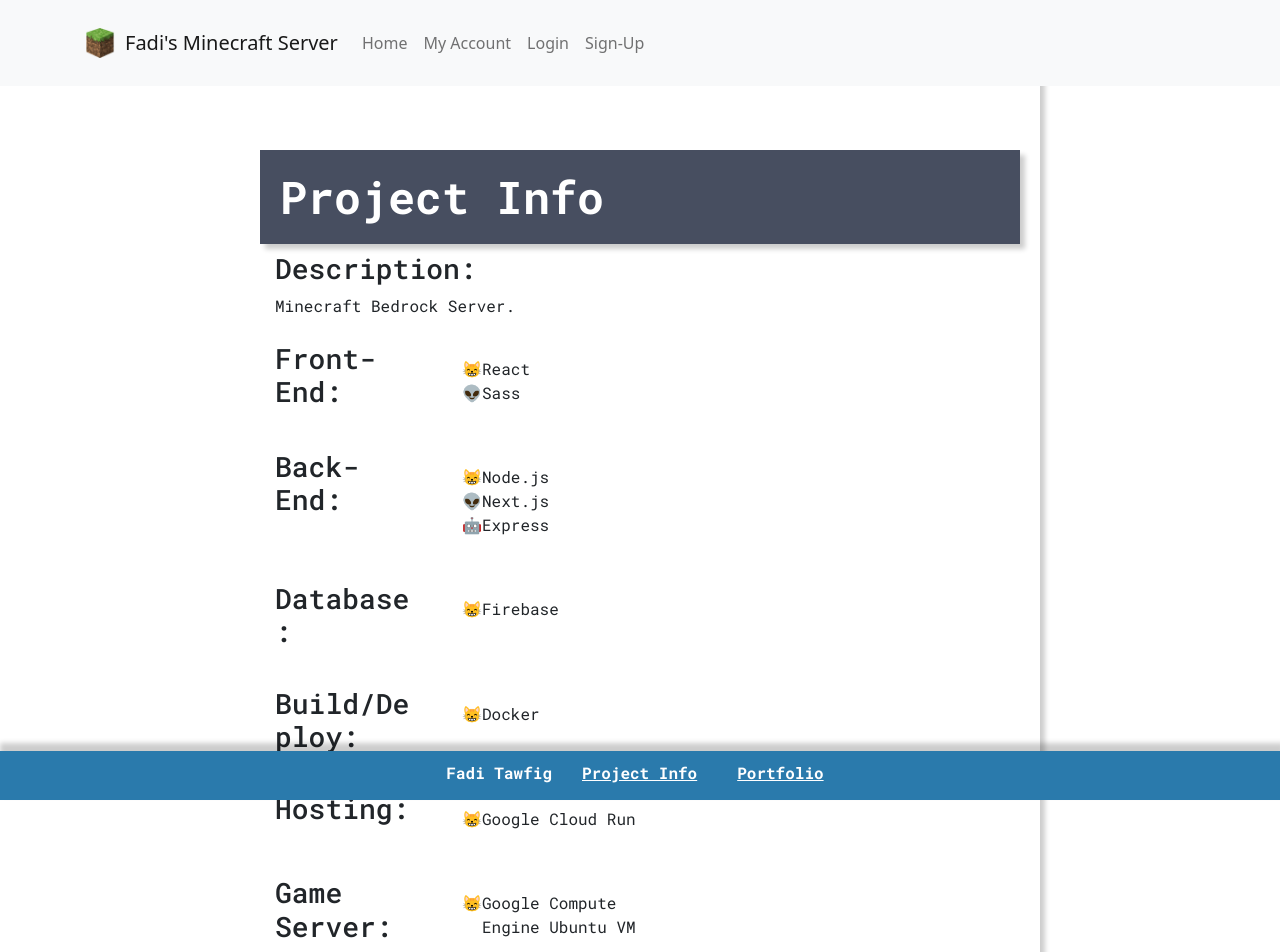
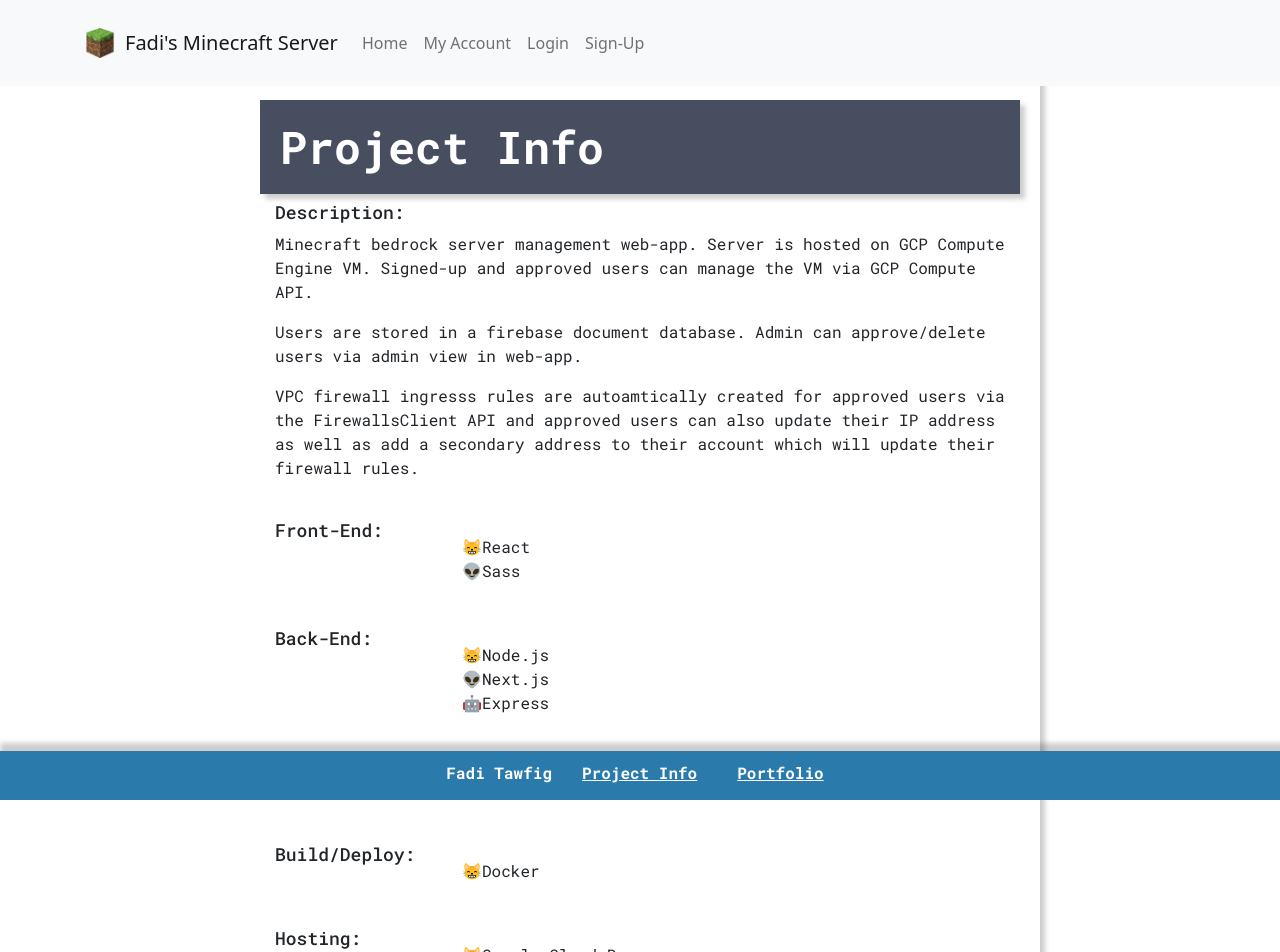
Before and after one commit to Ftawfig/mc-server-app, a Next.js app: page /info in a window 1280 px wide. Shown: the top 952 px of the page. Built offline with nearby package versions, Linux system fonts and the light colour scheme.

Commit message:
updated info page and readme

```diff
--- a/pages/admin.js
+++ b/pages/admin.js
@@ -48,7 +48,6 @@
 
 export default function Admin() {
     const { user } = getUserContext();
-    console.log(user);
     const [users, setUsers] = useState(null);
 
     const get = () => {
--- a/pages/api/users/auth.js
+++ b/pages/api/users/auth.js
@@ -12,6 +12,8 @@
 }
 
 export function createToken(user, expiry) {
+    console.log(`createToken() - UserData: `);
+    console.log(user);
     // create a jwt token that is valid for 7 days
     const token = jwt.sign({
         sub: user.id,
@@ -67,6 +69,7 @@
                 console.log(user);
 
                  // return  user details and token
+                 console.log(user);
                  return res.status(200).json(createToken(user, expiry));
             });
     }
--- a/pages/api/users/create.js
+++ b/pages/api/users/create.js
@@ -12,16 +12,23 @@
     }
 
     function createUser(requestIP) {
-        const userData = dbService.insert({...req.body, ["ip1"] : requestIP})
-        .then(userData => {
+        const {email, password} = req.body;
+
+        return dbService.insert({...req.body, ["ip1"] : requestIP})
+        .then(response => {
+            return dbService.getUser(email, password).then(userData => {
+                console.log(`userData from dbService.insert: ${userData}`);
                 console.log(userData);
                 return res.status(200).json(createToken(userData, '7d'));
             })
             .catch(e => {
+                console.log(e);
+
                 return res.status(401).json({
                     status: 401,
                     message: e
                 });
             });
+        })
     }
 }
--- a/pages/info.js
+++ b/pages/info.js
@@ -4,7 +4,9 @@
             <h2>Project Info</h2>
             <div className="description">
                 <h3>Description: </h3>
-                    Minecraft Bedrock Server.
+                <p>Minecraft bedrock server management web-app. Server is hosted on GCP Compute Engine VM. Signed-up and approved users can manage the VM via GCP Compute API.</p>
+                <p>Users are stored in a firebase document database. Admin can approve/delete users via admin view in web-app. </p>
+                <p>VPC firewall ingresss rules are autoamtically created for approved users via the FirewallsClient API and approved users can also update their IP address as well as add a secondary address to their account which will update their firewall rules. </p>
             </div>
             <br/>
             <div className="info-wrapper">
@@ -33,7 +35,8 @@
                 </ul>
                 <h3>Game Server: </h3>
                 <ul>
-                    <li>Google Compute Engine Ubuntu VM</li>
+                    <li>Google Compute Engine</li>
+                    <li>Ubuntu</li>
                 </ul>
                 <h3>Repo:</h3>
                 <ul>
--- a/pages/sign-up.js
+++ b/pages/sign-up.js
@@ -30,13 +30,13 @@
   const handleSubmit = () => {
     event.preventDefault();
 
-    console.log(formData);
-
     //TODO - add validation later
     const response = userService.create(formData).then((res) => {
       if (res.status == 401) {
         setError(res.message);
       } else {
+        console.log(res);
+        console.log(res.message);
         document.cookie = `auth_token=${res.token}`
         setSucess(true);
         router.push('/account');
--- a/services/db.service.js
+++ b/services/db.service.js
@@ -1,7 +1,7 @@
 const { getApps, initializeApp, applicationDefault, cert } = require('firebase-admin/app');
 const { getFirestore, Timestamp, FieldValue } = require('firebase-admin/firestore');
 
-const serviceAccount = require('/splendid-petal-379101-6a79a2024c33.json');
+const serviceAccount = process.env.GOOLGE_APPLICATION_CREDENTIALS;
 
 export const dbService = {
     insert,
@@ -37,7 +37,6 @@
      //if with this email already exists throw an error
     const user = await collection.where('email', '==', email).get();
 
-
     if (!user.empty) {
         throw 'User already exists!';
     }
@@ -59,7 +58,7 @@
         'approved' : false
     });
 
-    return getUser(email, password);
+    return await getUser(email, password);
 }
 
 async function getAll() {
@@ -67,11 +66,9 @@
     let users = {};
 
     snapshot.forEach(doc => {
-        //console.log(doc.id, '=>', doc.data());
         users = {...users, [doc.id] : doc.data()};
     });
 
-    //console.log(users);
     return users;
 }
 
--- a/services/user.services.js
+++ b/services/user.services.js
@@ -20,9 +20,7 @@
     }).then((response) => {
         return response.json()
     }).then((response) => {
-        if (response.status != 200) {
-            localStorage.setItem('user', JSON.stringify(response));
-        }
+        localStorage.setItem('user', JSON.stringify(response));
 
         return response;
     });
--- a/styles/info-styles.scss
+++ b/styles/info-styles.scss
@@ -11,8 +11,8 @@
     box-shadow: 5px 5px 5px #00000033;
     max-width: 800px;
     margin: auto;
-    padding-top: 150px;
-    padding-bottom: 300px;
+    padding-top: 100px;
+    padding-bottom: 125px;
   }
 
   .info-wrapper {
@@ -35,6 +35,10 @@
     font-weight: 700;
   }
 
+  .info-page h3 {
+    font-size: 18px;
+  }
+
   .info-page ul {
     float: left;
   }
```
Also changed, not shown: pages/account.js (+5 -3 lines), 1 other file (tests, documents, lock files or other folders). Lines whose indentation alone changed are shown as unchanged.
